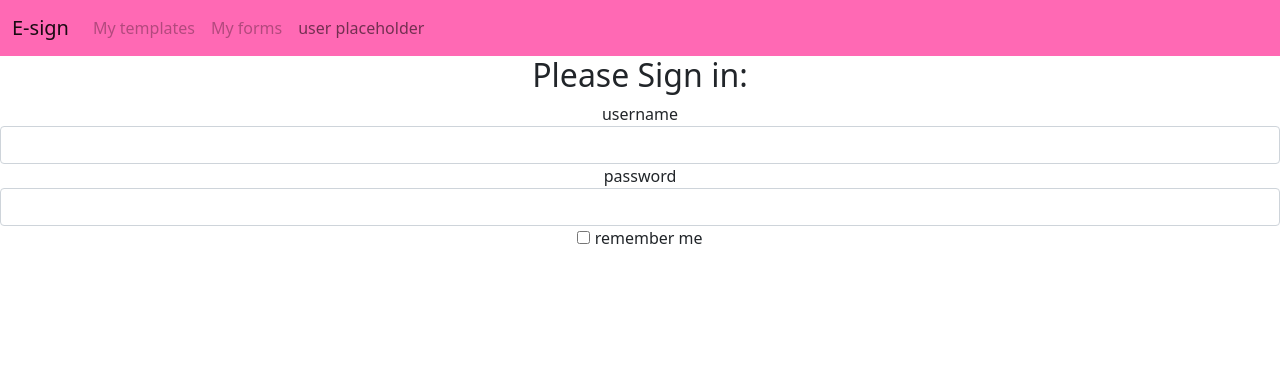
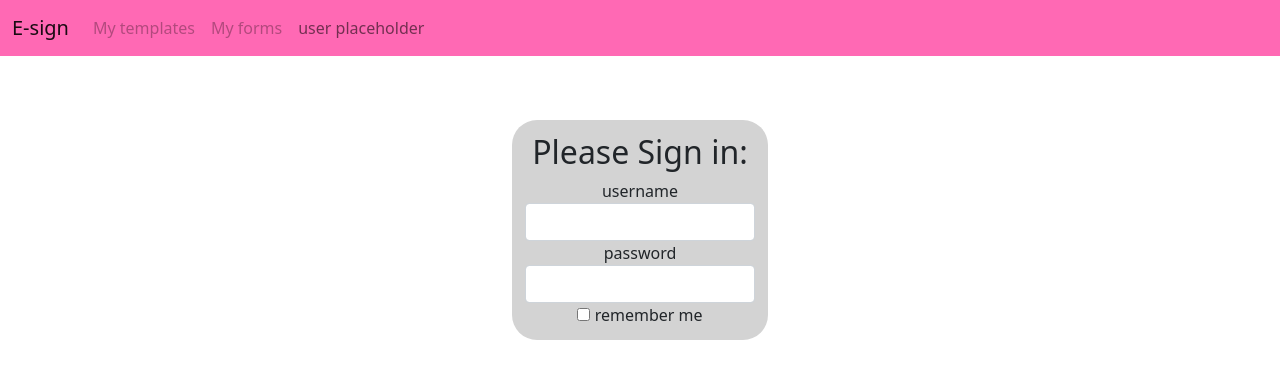
Before and after one commit to parzival0152/Final, a Flask app: page /signin in a window 1280 px wide. Shown: the top 379 px of the page. Run offline with Flask 2, Linux system fonts and the light colour scheme; some libraries are stand-ins or nearby versions.

Commit message:
added requirements.txt. used css to shape up the sign in form. added readme.

```diff
--- /dev/null
+++ b/static/styles/signin.css
@@ -0,0 +1,12 @@
+.home{
+    text-align: center;
+    padding-left: 40%;
+    padding-right: 40%;
+    padding-top: 5%;
+}
+
+.form-wrapper{
+    background-color: lightgray;
+    padding: 5%;
+    border-radius: 25px;
+}
--- a/templates/signin.html
+++ b/templates/signin.html
@@ -3,13 +3,13 @@
 
 {% block head %}
 <title>Index</title>
-<!-- <script src="{{ url_for('static', filename='scripts/index.js') }}"></script>
-<link rel="stylesheet" href="{{ url_for('static', filename='styles/index.css') }}"> -->
+<!-- <script src="{{ url_for('static', filename='scripts/index.js') }}"></script> -->
+<link rel="stylesheet" href="{{ url_for('static', filename='styles/signin.css') }}">
 {% endblock %}
 
 {% block body %}
-<div style="text-align: center;">
-
+<div class="home">
+    <div class="form-wrapper">
     <form action="/signin" method="post" class="form-signin">
         <h2 class="form-signin-heading">
             Please Sign in:
@@ -19,5 +19,6 @@
         {{wtf.form_field(form.password)}}
         {{wtf.form_field(form.rememberme)}}
     </form>
+    </div>
 </div>
 {% endblock %}
```
Also changed, not shown: requirements.txt (added, +31 -0 lines), README.md (added).
